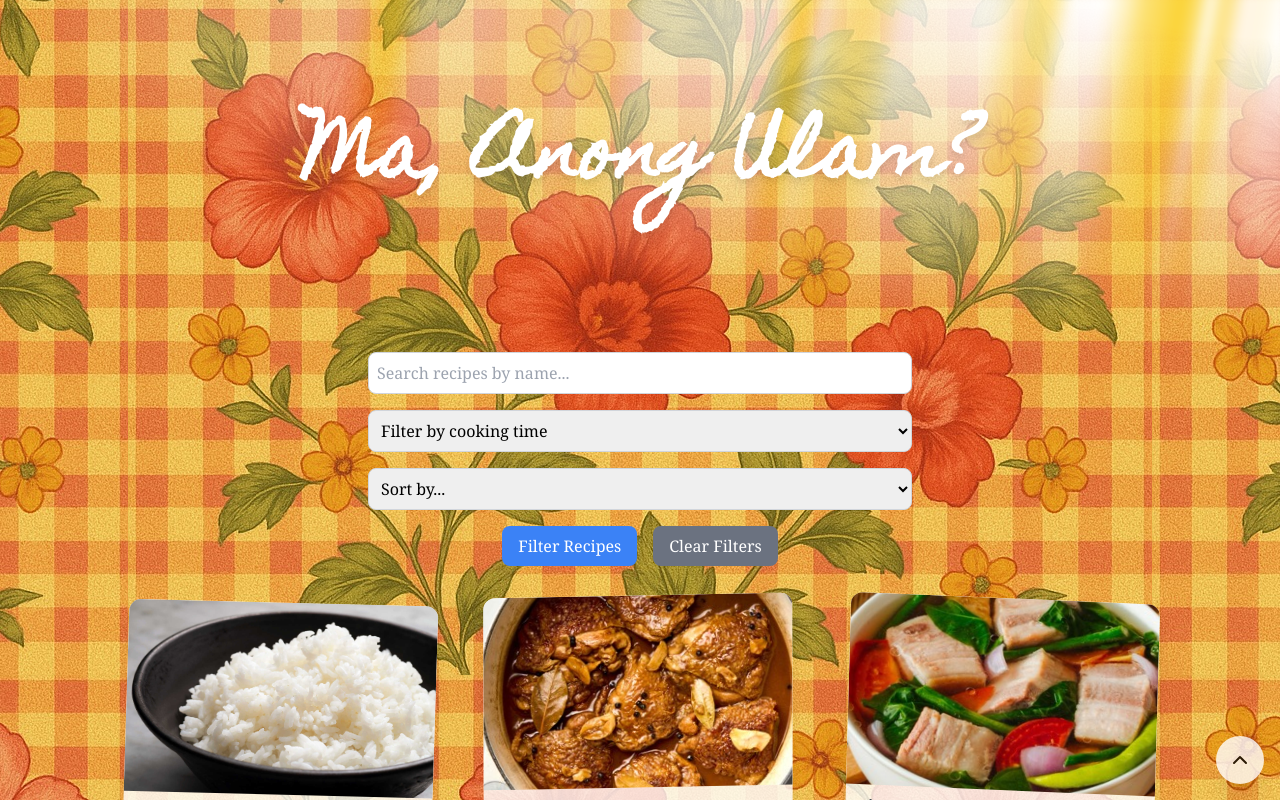
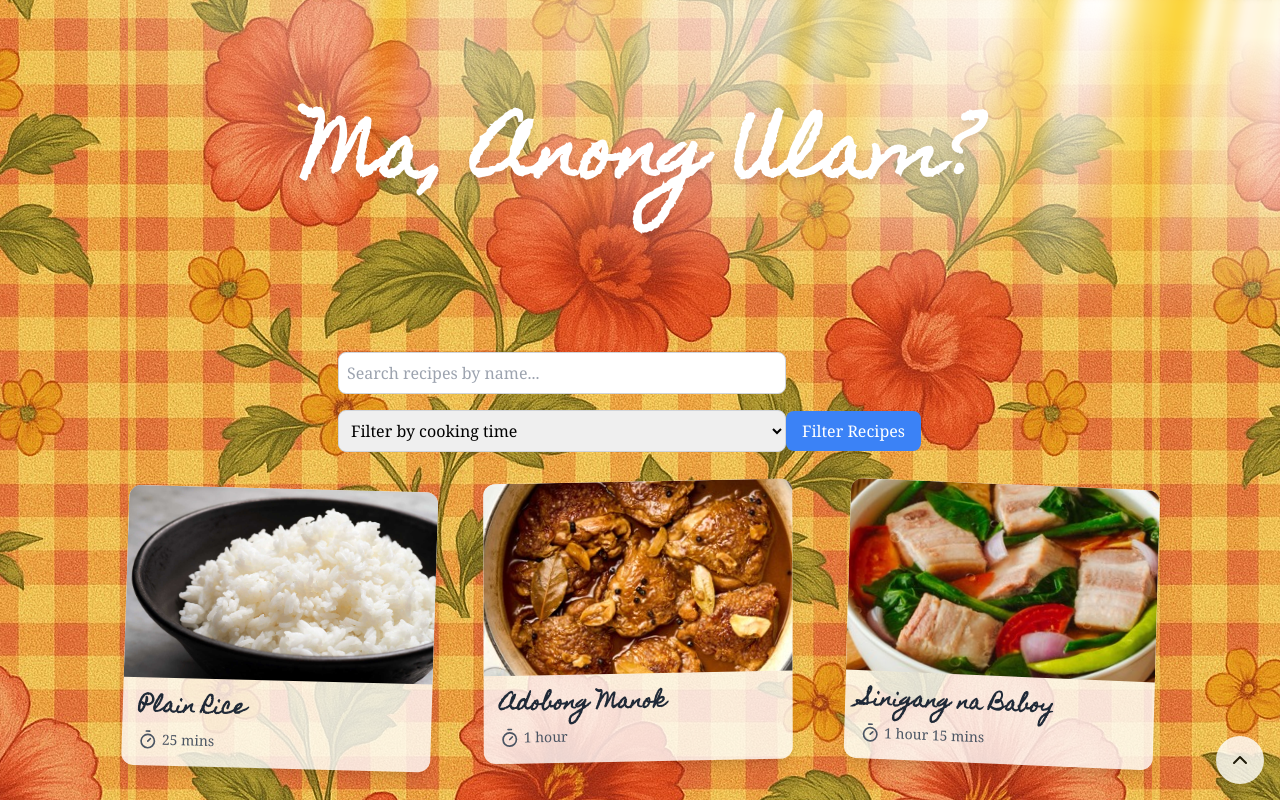
Before and after one commit to montyreon/nextjs_sandbox, a Next.js app: page / in a window 1280 px wide. Shown: the top 800 px of the page. Built offline with nearby package versions, Linux system fonts and the light colour scheme.

Commit message:
refactor: moved filtering to server side

```diff
--- a/app/api/recipes/route.ts
+++ b/app/api/recipes/route.ts
@@ -1,23 +1,40 @@
 import recipes from "../../../data/recipes.json";
+import { Recipe } from "@/types/recipe";
 
 export async function GET(request: Request) {
+  // parse the provided URL parameters for filtering and sorting
   const { searchParams } = new URL(request.url);
-
+  const id = searchParams.get("id");
   const name = searchParams.get("name");
   const cookingTime = searchParams.get("cookingTime");
+  const sortOrder = searchParams.get("sortOrder");
 
-  let filteredRecipes = recipes;
+  let filteredRecipes: Recipe[] = recipes;
 
-  // Filter by name if provided
+  // first evaluate if the request is for a specific recipe by ID
+  // if so, we will return that recipe directly
+  // otherwise, we will filter the recipes based on the provided parameters
+  // filter by ID (exact match)
+  if (id) {
+    const recipe = recipes.find((recipe) => recipe.id === id);
+    if (recipe) {
+      return Response.json(recipe);
+    } else {
+      return Response.json({ error: "Recipe not found" }, { status: 404 });
+    }
+  }
+
+  // if no ID is provided, we will filter the recipes based on the other parameters
+  // filter by name (partial match)
   if (name) {
     filteredRecipes = filteredRecipes.filter((recipe) =>
       recipe.name.toLowerCase().includes(name.toLowerCase())
     );
   }
 
-  // Filter by cooking time if provided
+  // filter by cooking time (less than or equal)
   if (cookingTime) {
-    const maxTime = parseInt(cookingTime, 10);
+    const maxTime = parseInt(cookingTime);
     if (!isNaN(maxTime)) {
       filteredRecipes = filteredRecipes.filter(
         (recipe) => recipe.cookingTime <= maxTime
@@ -25,13 +42,27 @@ export async function GET(request: Request) {
     }
   }
 
-  // Return results or error
-  if (filteredRecipes.length > 0) {
-    return Response.json(filteredRecipes);
-  } else {
-    return Response.json(
-      { error: "No recipes matched your filters" },
-      { status: 404 }
-    );
+  // apply sorting
+  if (sortOrder) {
+    switch (sortOrder) {
+      case "az":
+        filteredRecipes.sort((a, b) => a.name.localeCompare(b.name));
+        break;
+      case "za":
+        filteredRecipes.sort((a, b) => b.name.localeCompare(a.name));
+        break;
+      case "cookLowHigh":
+        filteredRecipes.sort((a, b) => a.cookingTime - b.cookingTime);
+        break;
+      case "cookHighLow":
+        filteredRecipes.sort((a, b) => b.cookingTime - a.cookingTime);
+        break;
+    }
   }
+
+  if (filteredRecipes.length === 0) {
+    return Response.json({ error: "No recipes found" }, { status: 404 });
+  }
+
+  return Response.json(filteredRecipes);
 }
--- a/app/page.tsx
+++ b/app/page.tsx
@@ -1,5 +1,6 @@
 "use client";
 
+import { Filter } from './../components/ui/Filter';
 import RecipeCard from "@/components/RecipeCard";
 import { AuroraBackground } from "@/components/ui/AuroraBackground";
 import { Recipe } from "@/types/recipe";
@@ -19,6 +20,7 @@ export default function Home() {
     const queryParams = new URLSearchParams();
     if (filters.name) queryParams.append("name", filters.name);
     if (filters.cookingTime) queryParams.append("cookingTime", filters.cookingTime);
+    if (filters.sortOrder) queryParams.append("sortOrder", filters.sortOrder);
 
     const fetchRecipes = async () => {
       try {
@@ -27,25 +29,7 @@ export default function Home() {
         });
 
         const data = await res.json();
-        let recipes = res.ok ? data : [];
-
-        // Apply sort if defined
-        switch (filters.sortOrder) {
-          case "az":
-            recipes.sort((a:Recipe, b:Recipe) => a.name.localeCompare(b.name));
-            break;
-          case "za":
-            recipes.sort((a:Recipe, b:Recipe) => b.name.localeCompare(a.name));
-            break;
-          case "cookLowHigh":
-            recipes.sort((a:Recipe, b:Recipe) => a.cookingTime - b.cookingTime);
-            break;
-          case "cookHighLow":
-            recipes.sort((a:Recipe, b:Recipe) => b.cookingTime - a.cookingTime);
-            break;
-        }
-
-        setFetchedRecipes(recipes);
+        setFetchedRecipes(res.ok ? data : []);
       } catch (err) {
         console.error("Fetch failed:", err);
         setFetchedRecipes([]);
@@ -54,25 +38,6 @@ export default function Home() {
 
     fetchRecipes();
   }, [filters]);
-
-  const handleFilter = (e: React.FormEvent<HTMLFormElement>) => {
-    e.preventDefault();
-    const formData = new FormData(e.currentTarget);
-    const name = formData.get("searchName")?.toString().trim();
-    const cookingTime = formData.get("cookingTime")?.toString().trim();
-    const sortOrder = formData.get("sortOrder")?.toString().trim();
-
-    setFilters({
-      name: name || undefined,
-      cookingTime: cookingTime || undefined,
-      sortOrder: sortOrder || undefined,
-    });
-  };
-
-  const clearFilters = () => {
-    setFilters({});
-    (document.getElementById("recipeFilterForm") as HTMLFormElement)?.reset();
-  };
 
   return (
     <main className="relative flex flex-col items-center min-h-screen">
@@ -83,53 +48,7 @@ export default function Home() {
       </AuroraBackground>
 
       {/* Filtering Form */}
-      <form
-        id="recipeFilterForm"
-        className="flex flex-col items-center w-full max-w-xl px-4 font-serif text-black"
-        onSubmit={handleFilter}
-      >
-        <input
-          type="text"
-          name="searchName"
-          placeholder="Search recipes by name..."
-          className="w-full p-2 mt-8 mb-4 border border-gray-300 rounded-lg focus:outline-none focus:ring-2 focus:ring-blue-500"
-        />
-        <select
-          name="cookingTime"
-          className="w-full p-2 mb-4 border border-gray-300 rounded-lg focus:outline-none focus:ring-2 focus:ring-blue-500"
-        >
-          <option value="">Filter by cooking time</option>
-          <option value="15">Less than 15 minutes</option>
-          <option value="30">Less than 30 minutes</option>
-          <option value="60">Less than 1 hour</option>
-          <option value="120">Less than 2 hours</option>
-        </select>
-
-        <select
-          name="sortOrder"
-          className="w-full p-2 mb-4 border border-gray-300 rounded-lg focus:outline-none focus:ring-2 focus:ring-blue-500"
-        >
-          <option value="">Sort by...</option>
-          <option value="az">Alphabetical (A–Z)</option>
-          <option value="za">Alphabetical (Z–A)</option>
-          <option value="cookLowHigh">Cooking Time: Low to High</option>
-          <option value="cookHighLow">Cooking Time: High to Low</option>
-        </select>
-
-        {/* Buttons */}
-        <div className="flex gap-4 mb-8">
-          <button type="submit">
-            <span className="inline-block px-4 py-2 text-white bg-blue-500 rounded-lg hover:bg-blue-600">
-              Filter Recipes
-            </span>
-          </button>
-          <button type="button" onClick={clearFilters}>
-            <span className="inline-block px-4 py-2 text-white bg-gray-500 rounded-lg hover:bg-gray-600">
-              Clear Filters
-            </span>
-          </button>
-        </div>
-      </form>
+      <Filter setFilters={setFilters} />
 
       {/* Recipes Grid */}
       <div className="grid grid-cols-1 sm:grid-cols-2 md:grid-cols-3 gap-8 xl:gap-12 w-max max-w-[95%] !py-0 p-8 lg:pt-0 md:p-16 lg:p-24">
```
